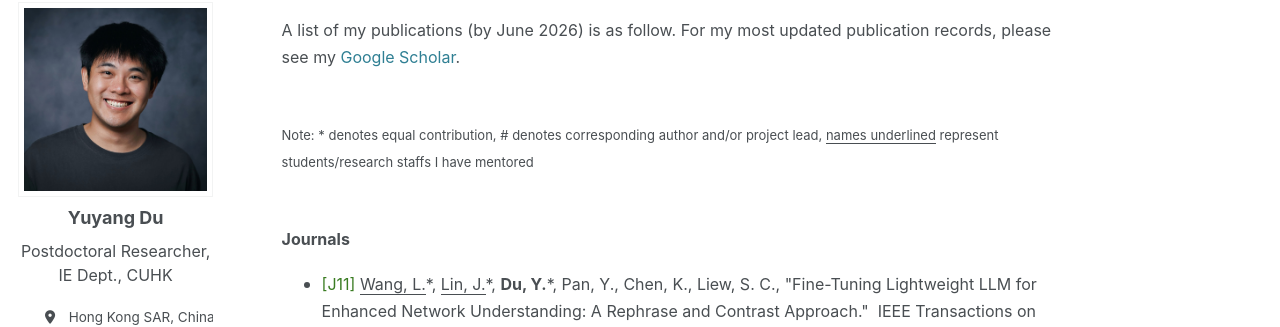
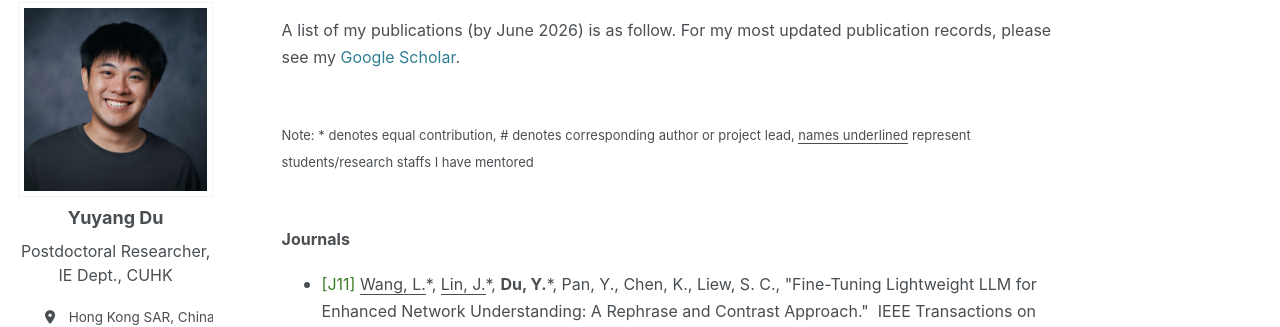
Before and after one commit to yuyangdu01/yuyangdu01.github.io, a Jekyll site: the page built from _pages/publication.md, in a window 1280 px wide and 900 px high. Shown: the part 104-431 px from the top of the window. Built offline with Jekyll 4.4.1, drawn with Linux system fonts in a browser that asks for light colours; some web fonts are replaced.

Commit message:
Update publication.md

```diff
--- a/_pages/publication.md
+++ b/_pages/publication.md
@@ -15,7 +15,7 @@ a {
 
 <p style="text-align: justify;"><font size=3> A list of my publications (by June 2026) is as follow. For my most updated publication records, please see my <a href="https://scholar.google.com/citations?user=DLDht70AAAAJ">Google Scholar</a>.</font></p>
 
-<font size=2><br>Note: * denotes equal contribution, # denotes corresponding author and/or project lead, <u>names underlined</u> represent students/research staffs I have mentored</font><br>
+<font size=2><br>Note: * denotes equal contribution, # denotes corresponding author or project lead, <u>names underlined</u> represent students/research staffs I have mentored</font><br>
 <font size=3><b>Journals</b></font>
 * <font size=3><span style="color: #3a7c22;">[J11]</span> <u>Wang, L.</u>*, <u>Lin, J.</u>*, <b>Du, Y.</b>*, Pan, Y., Chen, K., Liew, S. C., "Fine-Tuning Lightweight LLM for Enhanced Network Understanding: A Rephrase and Contrast Approach." &nbsp;IEEE Transactions on Machine Learning in Communications and Networking, 2026.</font>
 * <font size=3><span style="color: #3a7c22;">[J10]</span> <u>Zhang, F.</u>*, <b>Du, Y.</b>*, Chen, K.*, Shao,Y., Liew, S. C., "Out-of-Distribution in Image Semantic Communication: A Solution with Multimodal Large Language Models." &nbsp;IEEE Transactions on Machine Learning in Communications and Networking, 2025.</font>
```
